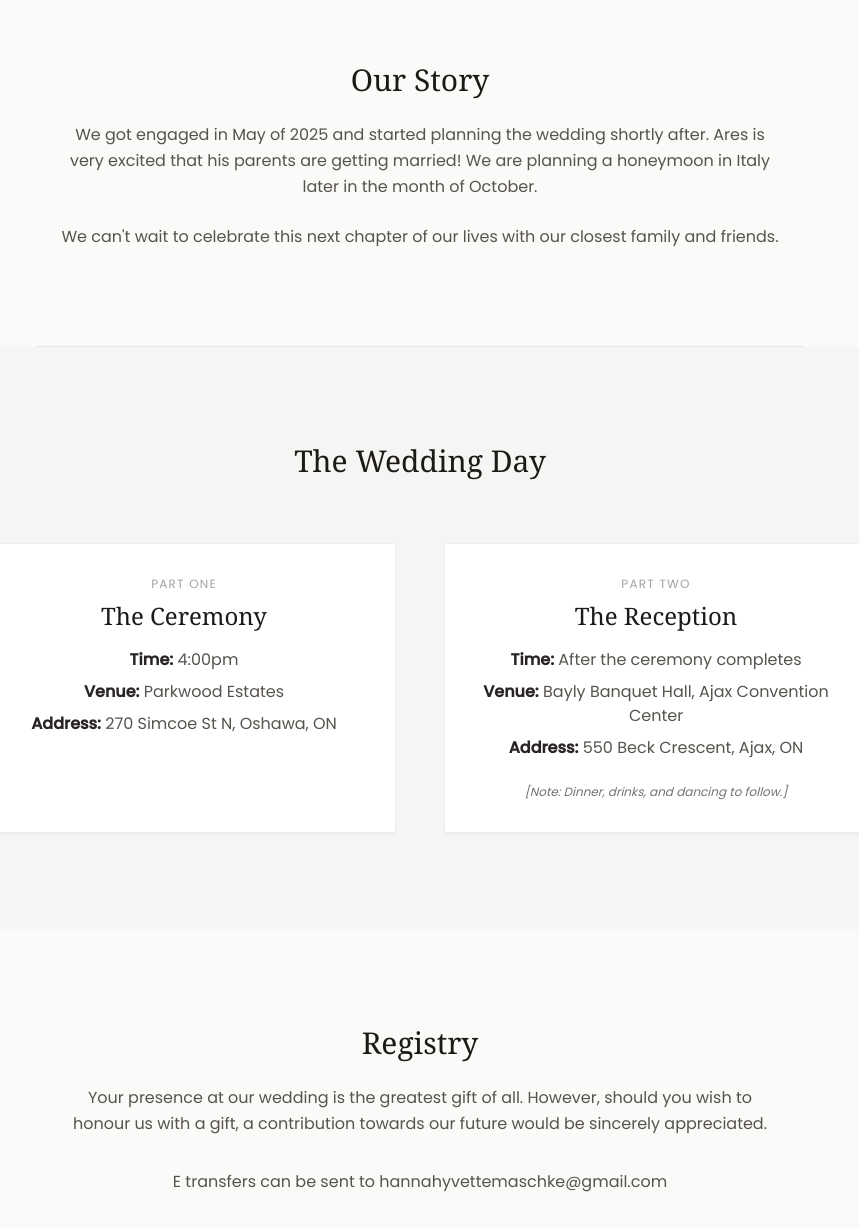
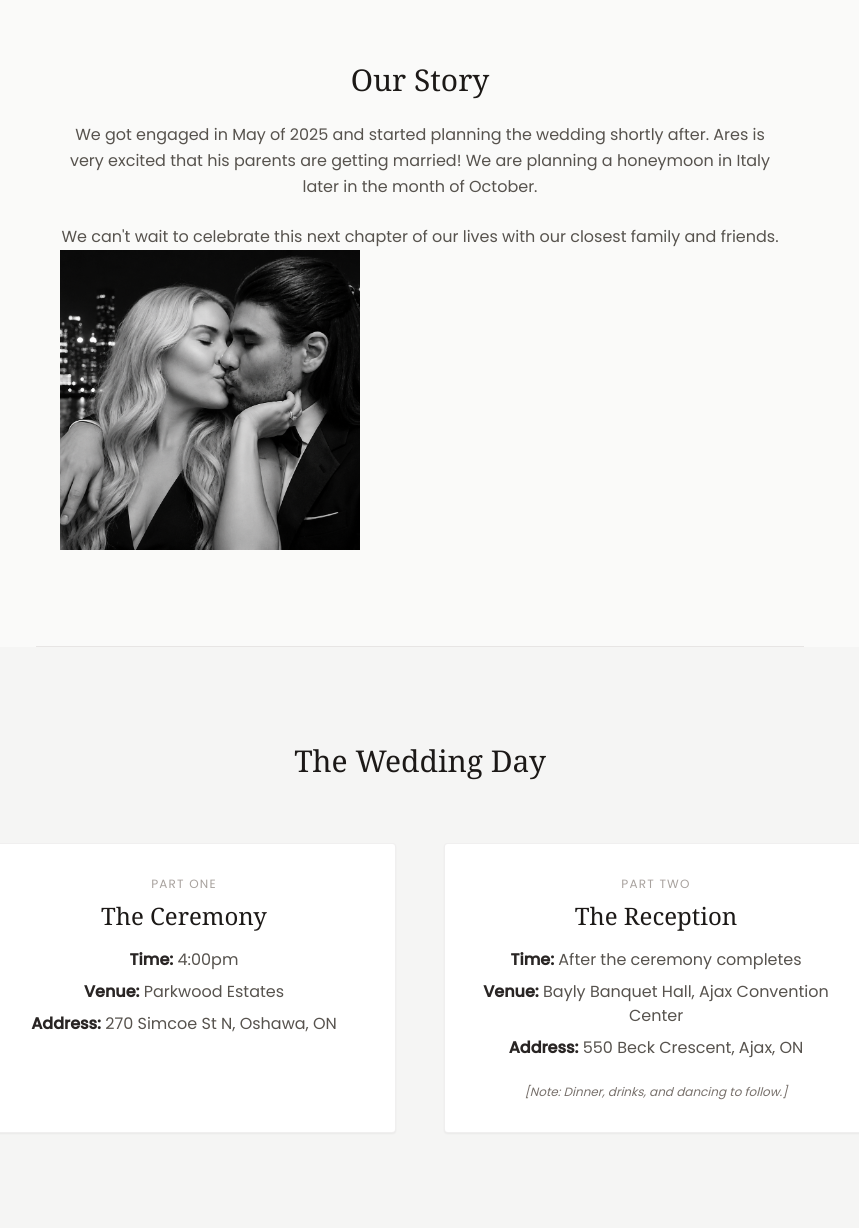
Before and after one commit to hannahmaschke/portfoliowebsite, a Flask app: page /wedding in a window 1280 px wide. Shown: the part 834-2062 px from the top of the page, without its empty margins (220-1079 px from the left). Run offline with Flask 3, Linux system fonts and the light colour scheme; some libraries are stand-ins or nearby versions; some web fonts are replaced.

Commit message:
added pic

```diff
--- a/templates/wedding.html
+++ b/templates/wedding.html
@@ -43,6 +43,8 @@
         <p class="text-stone-600 leading-relaxed">
             We can't wait to celebrate this next chapter of our lives with our closest family and friends.
         </p>
+         <img src="{{ url_for('static', filename='images/picofus.PNG') }}" alt="Hannah and Fred headshot"
+              class="img-fluid rounded-circle profile-photo" style="width: 300px; height: 300px; object-fit: cover;">
     </section>
 
     <!-- Schedule / Event Details -->
```
Also changed, not shown: static/images/picofus.png (added).
